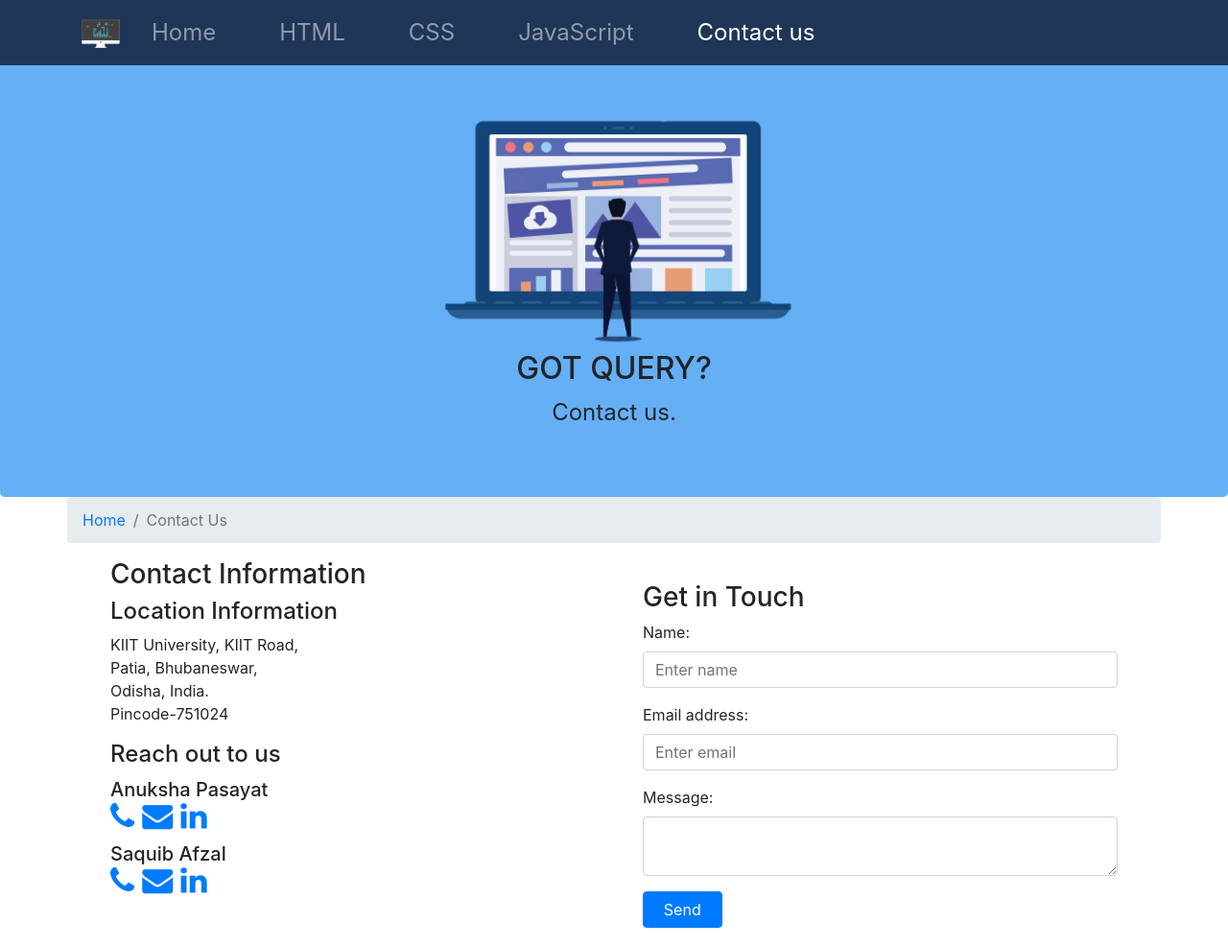
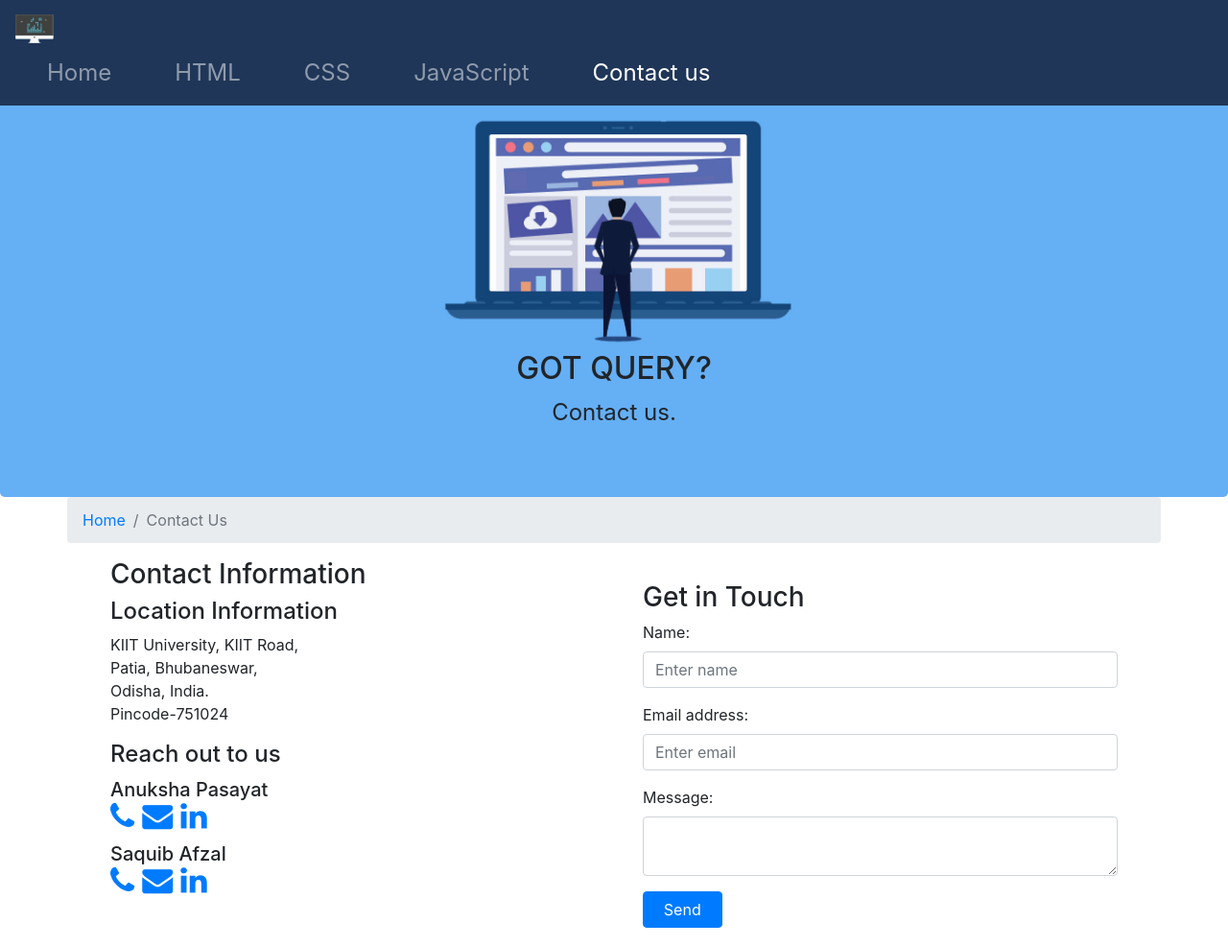
Before and after one commit to SaquibAfzal/PROJECT1, a website: page contact.html in a window 1280 px wide. Shown: the top 986 px of the page at 96% size. Drawn offline with nearby package versions, Linux system fonts and the light colour scheme.

Commit message:
Navbar fixed

```diff
--- a/contact.html
+++ b/contact.html
@@ -15,7 +15,7 @@
 <body>
     <!-- NAVBAR START -->
     <nav class="navbar navbar-dark navbar-expand-md fixed-top">
-        <div class="container">
+        <div class="container-md">
 
             <a href="#" class="navbar-brand mr-auto">
                 <img src="./images/logo.jpg" alt="Logo" height="30" width="40">
```
Also changed, not shown: css.html (+1 -1 lines), html.html (+1 -1 lines), index.html (+1 -1 lines), js.html (+1 -1 lines).
